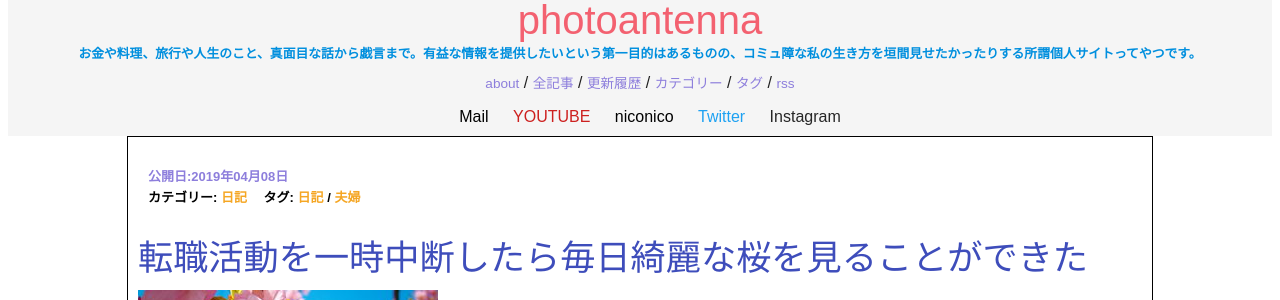
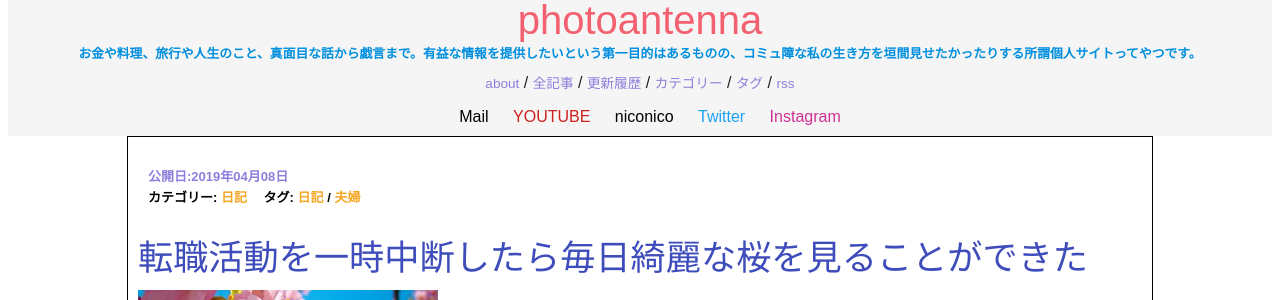
Before and after one commit to photoantenna/photoantenna.github.io, a Jekyll site: the page built from index.html, in a window 1280 px wide. Shown: the part 124-424 px from the top of the page. Built offline with Jekyll 4.4.1, drawn with Linux system fonts in a browser that asks for light colours; the list of posts is cut into pages by our own code.

Commit message:
Update social-links.html

```diff
--- a/_includes/social-links.html
+++ b/_includes/social-links.html
@@ -4,6 +4,6 @@
     {% if author.youtube %}<li><a href="https://youtube.com/user/{{ author.youtube }}" class="social-link-item" target="_blank" style="color:#cd201f">YOUTUBE</a></li>{% endif %}
     {% if author.niconico %}<li><a href="http://www.nicovideo.jp/user/{{ author.niconico }}" class="social-link-item" target="_blank" style="color:#000000">niconico</a></li>{% endif %}
     {% if author.twitter %}<li><a href="https://twitter.com/{{ author.twitter }}" class="social-link-item" target="_blank" style="color:#1DA1F2">Twitter</a></li>{% endif %}
-    {% if author.instagram %}<li><a href="https://www.instagram.com/{{ author.instagram }}" class="social-link-item" target="_blank" style="color:#262626">Instagram</a></li>{% endif %}
+    {% if author.instagram %}<li><a href="https://www.instagram.com/{{ author.instagram }}" class="social-link-item" target="_blank" style="color:#CF2E92">Instagram</a></li>{% endif %}
   </ul>
 </div>
```
